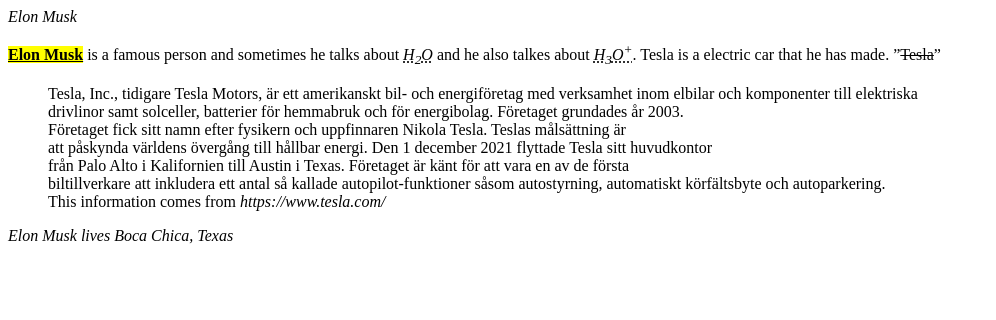
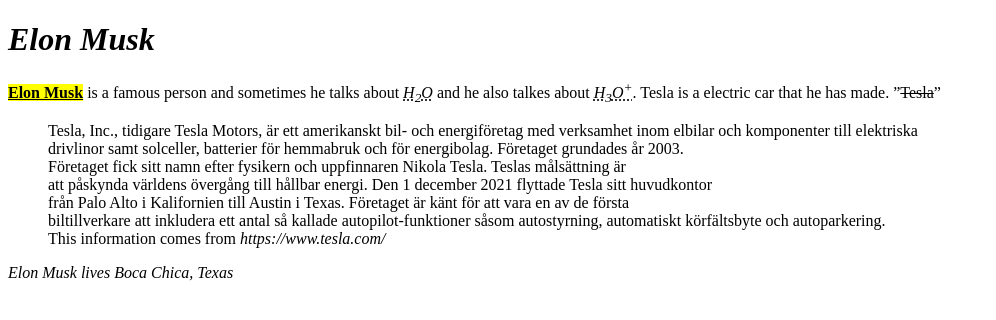
Before and after one commit to LinusBjorklov/LinusBjorklov.github.io, a plain HTML site: page moretextformats/alltogether.html in a window 1280 px wide. Shown: the whole page, without its empty margins (0-996 px from the left). Drawn offline with Linux system fonts and the light colour scheme.

Commit message:
donedone

```diff
--- a/moretextformats/alltogether.html
+++ b/moretextformats/alltogether.html
@@ -5,7 +5,7 @@
     <title>Document</title>
 </head>
 <body>
-    <hi><i>Elon Musk</i></hi>
+    <h1><i>Elon Musk</i></h1>
     <p><mark><ins><b>Elon Musk</b></ins></mark> is a famous person and sometimes he talks about <dfn><abbr title="Water">H<sub>2</sub>O</abbr></dfn> and he also talkes
         about <dfn><abbr title="Oxoniumjon">H<sub>3</sub>O<sup>+</sup></abbr></dfn>. Tesla is a electric car that he has made. <q><del>Tesla</del></q></p>
         <blockquote>Tesla, Inc., tidigare Tesla Motors, är ett amerikanskt bil- och energiföretag med verksamhet inom elbilar och komponenter till elektriska <br>
```
